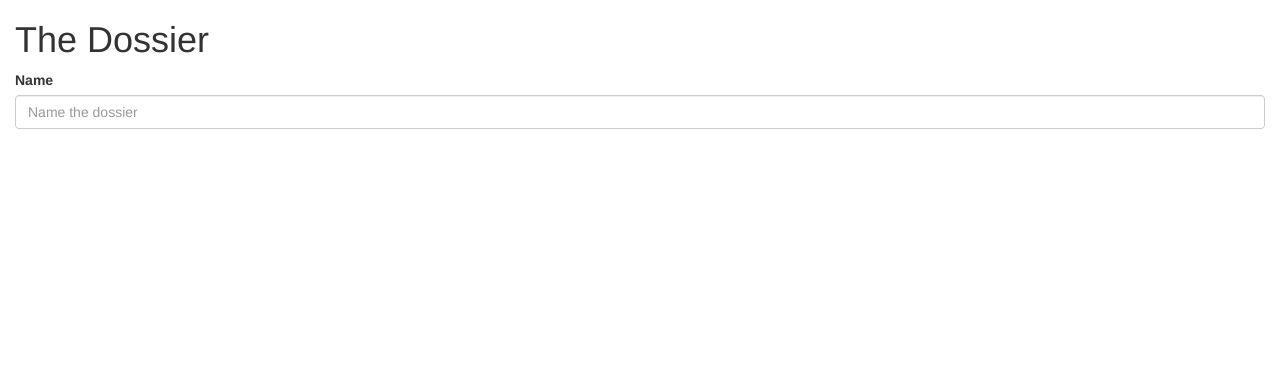
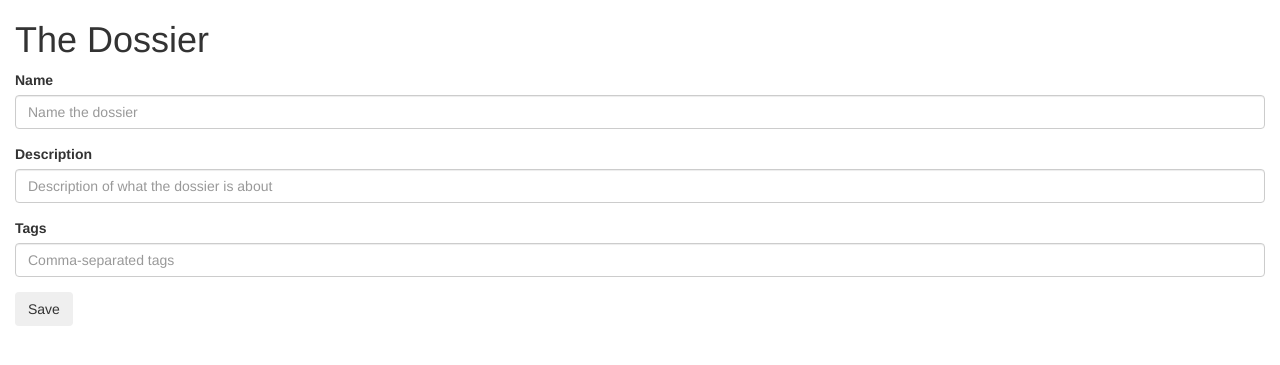
Before and after one commit to rrees/the-record, a Python web app: template templates/index.html in a window 1280 px wide. Shown: the top 365 px of the page. Run offline with Jinja, Linux system fonts and the light colour scheme; the template is opened without the code that fills it, so the values that code supplies are empty; some libraries are stand-ins or nearby versions.

Commit message:
Adds description and tags functionality to the data model

```diff
--- /dev/null
+++ b/models.py
@@ -0,0 +1,3 @@
+from collections import namedtuple
+
+DossierFormData = namedtuple('DossierFormData', ['name', 'description', 'tags'])
--- a/templates/index.html
+++ b/templates/index.html
@@ -14,6 +14,20 @@
 	<label for="dossier-name">Name</label>
 	<input type="text" class="form-control" id="dossier-name" placeholder="Name the dossier" name="name">
 	</div>
+
+	<div class="form-group">
+		<label for="dossier-description">Description</label>
+		<input type="text" class="form-control" id="dossier-description" placeholder="Description of what the dossier is about" name="description">
+	</div>
+
+	<div class="form-group">
+		<label for="dossier-tags">Tags</label>
+		<input type="text" class="form-control" id="dossier-tags" placeholder="Comma-separated tags" name="tags">
+	</div>
+
+	<div class="form-group">
+		<button class="btn">Save</button>
+	</div>
 </form>
 
 {% if dossiers %}
```
Also changed, not shown: app.py (+8 -4 lines), filecabinet.py (+7 -2 lines), tags.py (added, +7 -0 lines), templates/dossier.html (+12 -0 lines).
